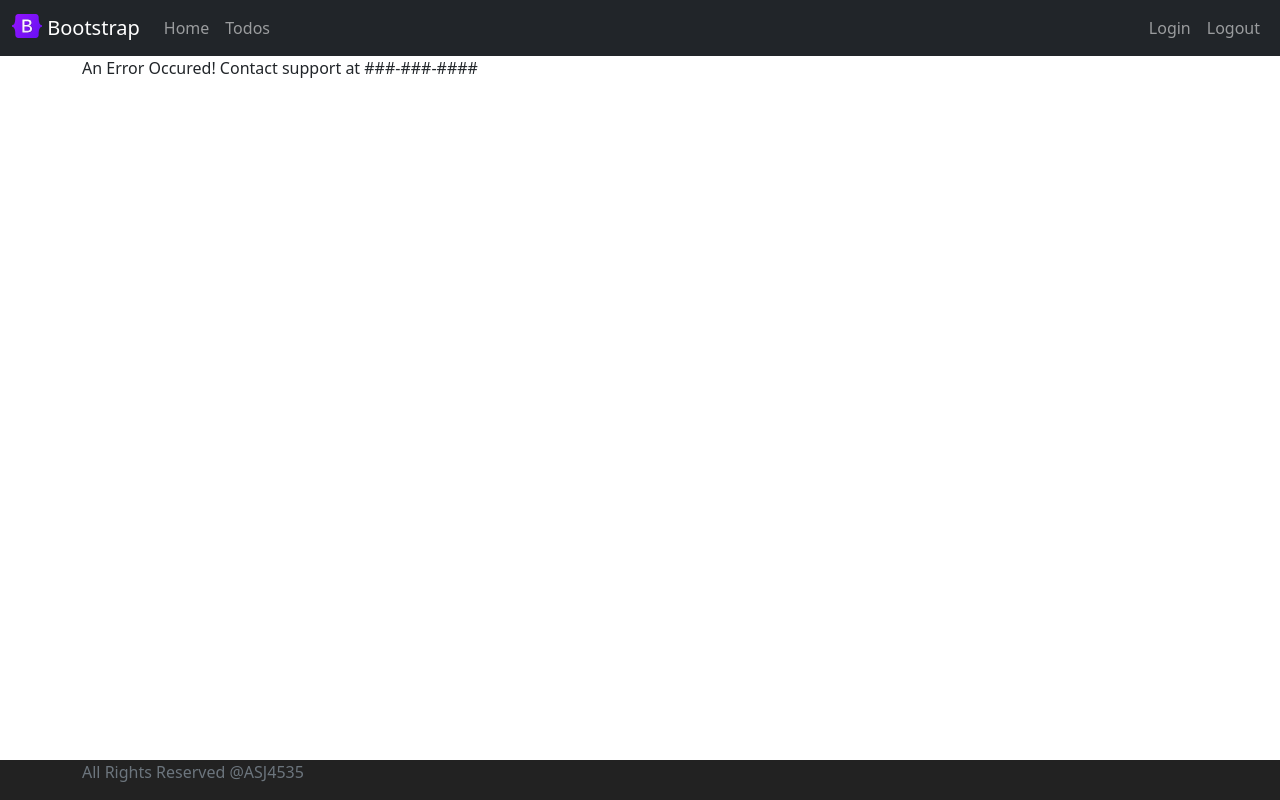
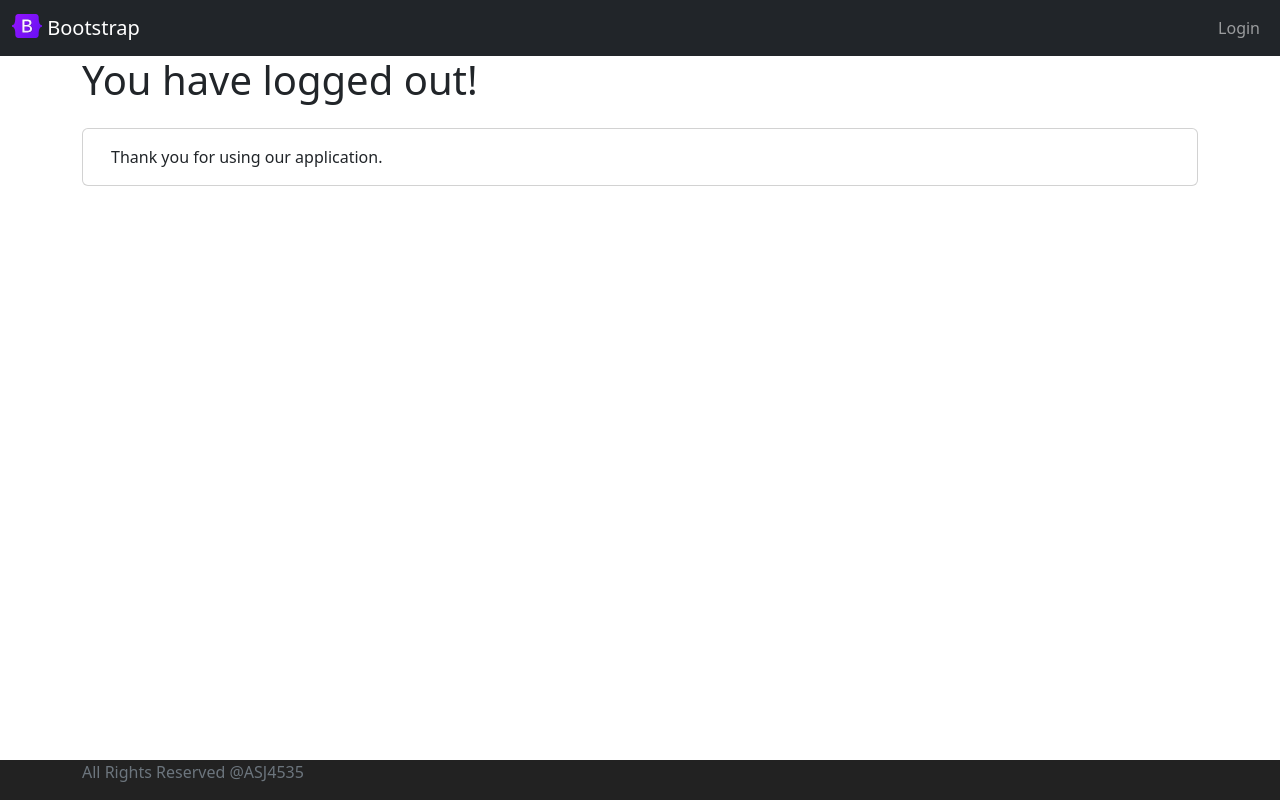
Before and after one commit to AJARRETT3/angular-todo-app, an Angular app: page /logout in a window 1280 px wide. Built offline with nearby package versions, Linux system fonts and the light colour scheme.

Commit message:
fix login and logout functionality

```diff
--- a/src/app/app-routing.module.ts
+++ b/src/app/app-routing.module.ts
@@ -5,6 +5,7 @@ import { RouterModule, Routes } from '@angular/router';
 import { WelcomeComponent } from './welcome/welcome.component';
 import { ErrorComponent } from './error/error.component';
 import { ListTodosComponent } from './list-todos-component/list-todos-component.component';
+import { LogoutComponent } from './logout/logout.component';
 
 //welcome
 const routes: Routes = [
@@ -12,6 +13,7 @@ const routes: Routes = [
   { path: 'login', component: LoginComponent },
   { path: 'welcome/:name', component: WelcomeComponent },
   { path: 'todos', component: ListTodosComponent },
+  { path: 'logout', component: LogoutComponent },
   // ** is LAST
   { path: '**', component: ErrorComponent }
 ];
--- a/src/app/app.module.ts
+++ b/src/app/app.module.ts
@@ -10,6 +10,7 @@ import { ErrorComponent } from './error/error.component';
 import { ListTodosComponent } from './list-todos-component/list-todos-component.component';
 import { MenuComponent } from './menu/menu.component';
 import { FooterComponent } from './footer/footer.component';
+import { LogoutComponent } from './logout/logout.component';
 
 @NgModule({
   declarations: [
@@ -19,7 +20,8 @@ import { FooterComponent } from './footer/footer.component';
     ErrorComponent,
     ListTodosComponent,
     MenuComponent,
-    FooterComponent
+    FooterComponent,
+    LogoutComponent
   ],
   imports: [
     BrowserModule,
--- /dev/null
+++ b/src/app/logout/logout.component.html
@@ -0,0 +1,7 @@
+<h1>You have logged out!</h1>
+
+<div class="container card mt-4">
+    <div class="card-body">
+        Thank you for using our application.
+    </div>
+</div>
--- /dev/null
+++ b/src/app/logout/logout.component.ts
@@ -0,0 +1,19 @@
+import { Component, OnInit } from '@angular/core';
+import { HardcodedAuthenticationService } from '../service/hardcoded-authentication.service';
+
+@Component({
+  selector: 'app-logout',
+  templateUrl: './logout.component.html',
+  styleUrls: ['./logout.component.css']
+})
+export class LogoutComponent implements OnInit {
+
+  constructor(
+    private hardCodedAuthenticationService: HardcodedAuthenticationService,
+  ) { }
+
+  ngOnInit(): void {
+    this.hardCodedAuthenticationService.logout();
+  }
+
+}
--- a/src/app/menu/menu.component.html
+++ b/src/app/menu/menu.component.html
@@ -14,18 +14,18 @@
         <div class="collapse navbar-collapse" id="navbarSupportedContent">
             <ul class="navbar-nav me-auto mb-2 mb-lg-0">
                 <li class="nav-item">
-                    <a class="nav-link" routerLink="/welcome/asj4535">Home</a>
+                    <a *ngIf="hardcodedAuthenticationService.isUserLoggedIn()" class="nav-link" routerLink="/welcome/asj4535">Home</a>
                 </li>
                 <li class="nav-item">
-                    <a class="nav-link" routerLink="/todos">Todos</a>
+                    <a *ngIf="hardcodedAuthenticationService.isUserLoggedIn()" class="nav-link" routerLink="/todos">Todos</a>
                 </li>
             </ul>
             <ul class="navbar-nav mb-2 mb-lg-0">
                 <li class="nav-item">
-                    <a class="nav-link" routerLink="/login">Login</a>
+                    <a *ngIf="!hardcodedAuthenticationService.isUserLoggedIn()" class="nav-link" routerLink="/login">Login</a>
                 </li>
                 <li class="nav-item">
-                    <a class="nav-link" routerLink="/logout">Logout</a>
+                    <a *ngIf="hardcodedAuthenticationService.isUserLoggedIn()" class="nav-link" routerLink="/logout">Logout</a>
                 </li>
             </ul>
 
--- a/src/app/menu/menu.component.ts
+++ b/src/app/menu/menu.component.ts
@@ -1,4 +1,5 @@
 import { Component, OnInit } from '@angular/core';
+import { HardcodedAuthenticationService } from '../service/hardcoded-authentication.service';
 
 @Component({
   selector: 'app-menu',
@@ -7,7 +8,7 @@ import { Component, OnInit } from '@angular/core';
 })
 export class MenuComponent implements OnInit {
 
-  constructor() { }
+  constructor(public hardcodedAuthenticationService: HardcodedAuthenticationService) { }
 
   ngOnInit(): void {
   }
--- a/src/app/service/hardcoded-authentication.service.ts
+++ b/src/app/service/hardcoded-authentication.service.ts
@@ -8,12 +8,8 @@ export class HardcodedAuthenticationService {
   constructor() { }
 
   authenticate(username: string, password: string) {
-    console.log('before: ', this.isUserLoggedIn());
-
     if (username === "asj4535" && password === "dummy") {
       sessionStorage.setItem('authenticatedUser', username);
-      console.log('after: ', this.isUserLoggedIn());
-
       return true;
     }
     return false;
@@ -21,6 +17,10 @@ export class HardcodedAuthenticationService {
 
   isUserLoggedIn() {
     let user = sessionStorage.getItem('authenticatedUser');
-    return !(user === null)
+    return !(user === null);
+  }
+
+  logout() {
+    sessionStorage.removeItem('authenticatedUser');
   }
 }
```
Also changed, not shown: src/app/logout/logout.component.css (added), 1 other file (tests, documents, lock files or other folders).
